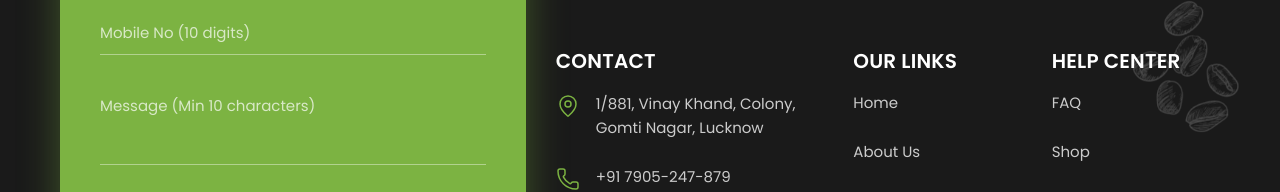
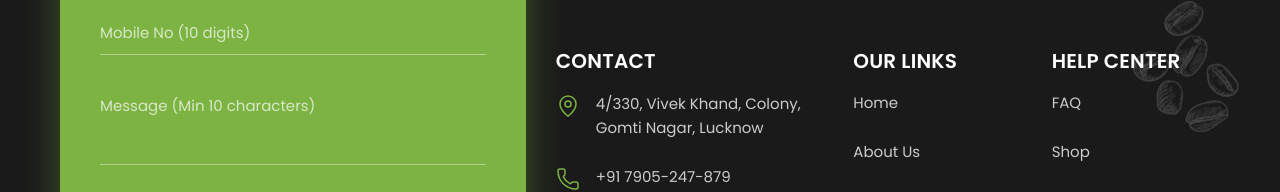
Before and after one commit to amansinha44/swadsudha, a React (Vite) app: page /privacypolicy in a window 1280 px wide. Shown: the part 3288-3480 px from the top of the page. Built offline with nearby package versions, Linux system fonts and the light colour scheme; a web font is replaced by a local one.

Commit message:
Update Footer.jsx

```diff
--- a/src/components/Footer.jsx
+++ b/src/components/Footer.jsx
@@ -229,7 +229,7 @@ const Footer = () => {
                   <ul>
                     <li className="flex items-start gap-4 mb-5">
                       <MapPin size={24} strokeWidth={1.5} className="text-[#7cb342] shrink-0 mt-0.5" />
-                      <p className="m-0 leading-relaxed text-[#cccccc] text-[15px]">1/881, Vinay Khand, Colony,<br/>Gomti Nagar, Lucknow</p>
+                      <p className="m-0 leading-relaxed text-[#cccccc] text-[15px]">4/330, Vivek Khand, Colony,<br/>Gomti Nagar, Lucknow</p>
                     </li>
                     <li className="flex items-start gap-4 mb-5">
                       <Phone size={24} strokeWidth={1.5} className="text-[#7cb342] shrink-0 mt-0.5" />
```
